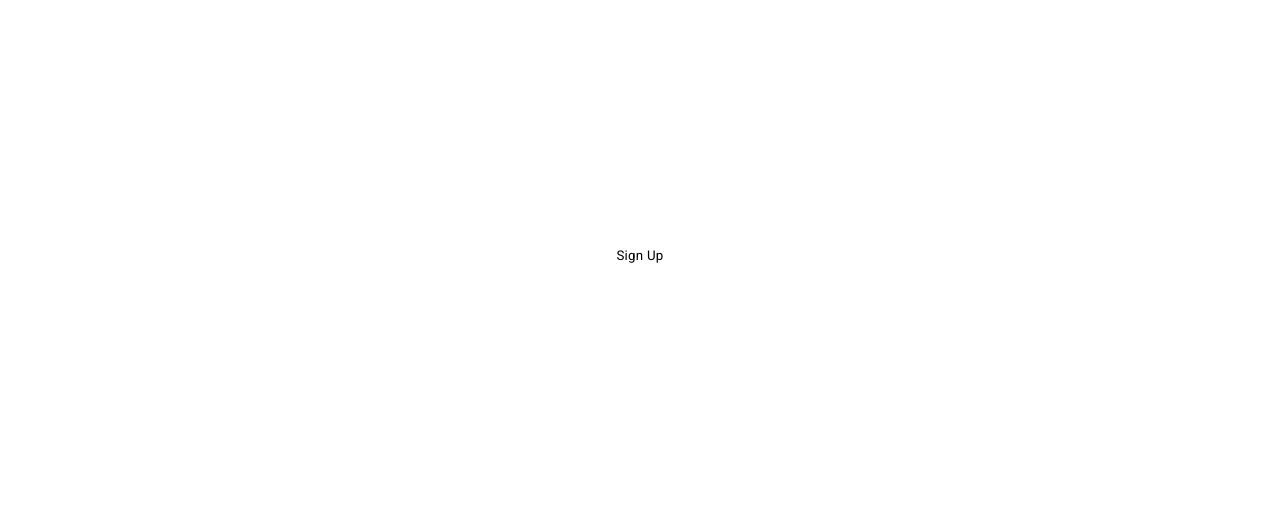
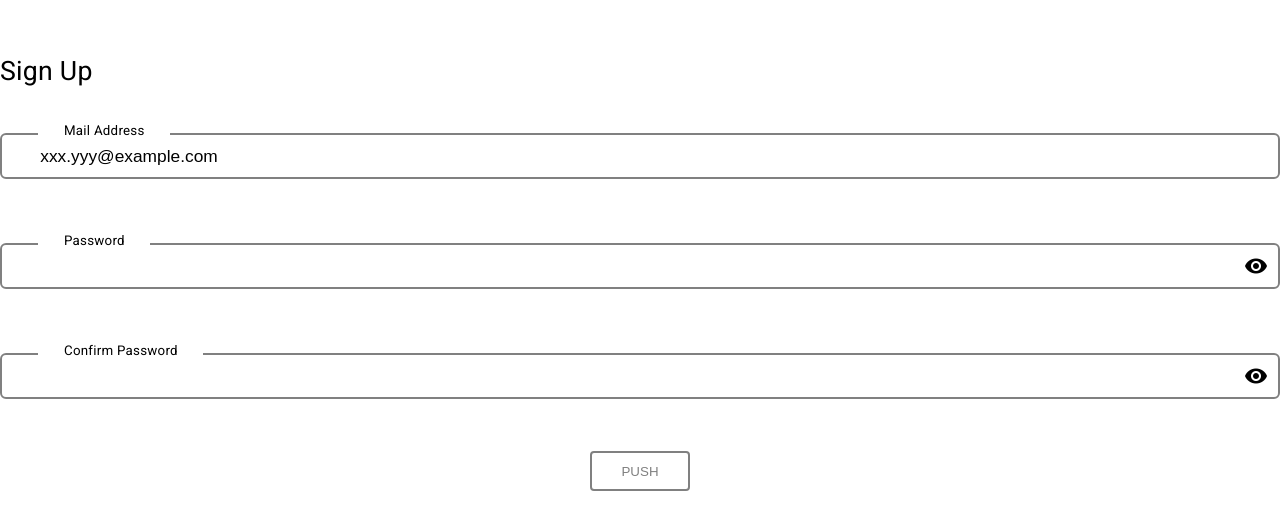
Before and after one commit to yuto-miyoshi/login, an Angular app in the folder frontend/: page / in a window 1280 px wide. Shown: the part 144-674 px from the top of the page. Built offline with nearby package versions, Linux system fonts and the light colour scheme.

Commit message:
UPDATE：サインアップコンポーネントのスケルトンを定義

```diff
--- a/frontend/src/app/signup/signup.component.html
+++ b/frontend/src/app/signup/signup.component.html
@@ -1 +1,7 @@
 <span class="title">{{ title.text }}</span>
+
+<app-mail-error></app-mail-error>
+
+<app-new-password-confirmation></app-new-password-confirmation>
+
+<app-button></app-button>
--- a/frontend/src/app/signup/signup.component.scss
+++ b/frontend/src/app/signup/signup.component.scss
@@ -3,7 +3,16 @@
   height: 100vh;
 
   display: flex;
-  flex-direction: row;
+  flex-direction: column;
   justify-content: center;
   align-items: center;
 }
+
+.title {
+  /** self skeleton */
+  width: 100%;
+
+  /** self design */
+  font-size: 2rem;
+  line-height: 100px;
+}
```
Also changed, not shown: frontend/src/app/signup/signup.component.ts (+8 -0 lines).
